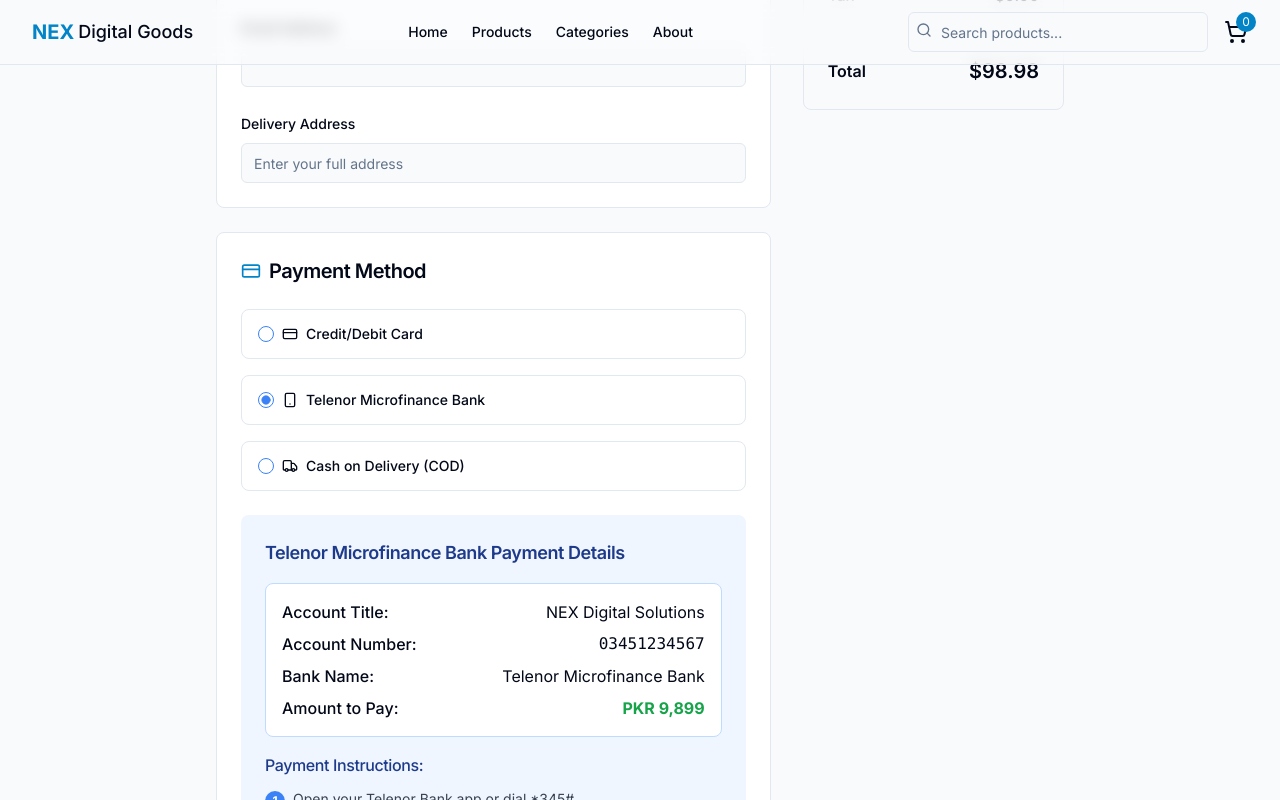
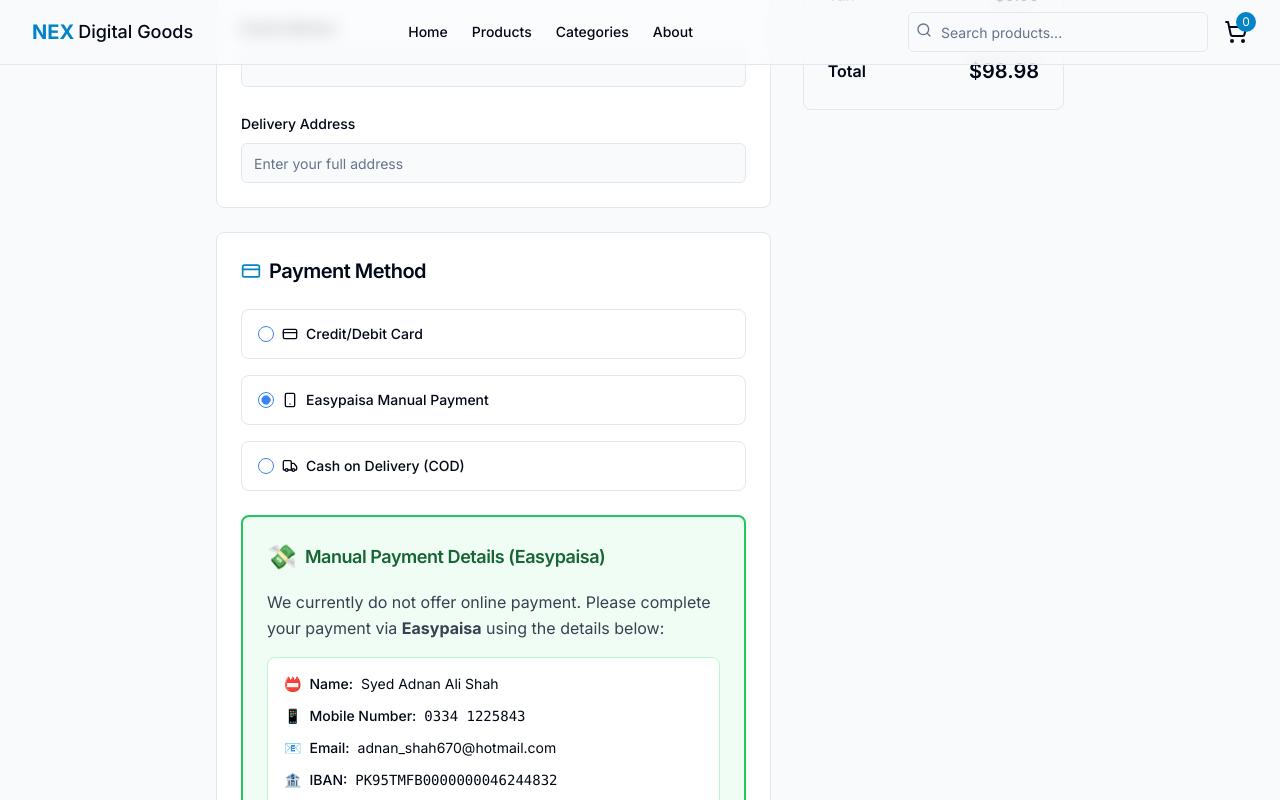
Before and after one commit to Adnanwebguy1996/nex-goods-emporium, a React (Vite) app: page /checkout in a window 1280 px wide. Both pictures are taken after a click on the radio button 266 px from the left and 837 px from the top of the page. Shown: the part 437-1237 px from the top of the page. Built offline with nearby package versions, Linux system fonts and the light colour scheme.

Commit message:
Fix: Incorrect payment instructions
Updated the Telenor Microfinance payment instructions with the correct Easypaisa details.

```diff
--- a/src/pages/Checkout.tsx
+++ b/src/pages/Checkout.tsx
@@ -1,4 +1,3 @@
-
 import { useState } from 'react';
 import { Link } from "react-router-dom";
 import Navbar from "@/components/Navbar";
@@ -110,10 +109,10 @@ const Checkout = () => {
                       </div>
 
                       <div className="flex items-center space-x-2 border p-4 rounded-lg">
-                        <RadioGroupItem value="telenor" id="payment-telenor" />
-                        <Label htmlFor="payment-telenor" className="flex items-center gap-2 cursor-pointer">
+                        <RadioGroupItem value="easypaisa" id="payment-easypaisa" />
+                        <Label htmlFor="payment-easypaisa" className="flex items-center gap-2 cursor-pointer">
                           <Smartphone className="h-4 w-4" />
-                          <span>Telenor Microfinance Bank</span>
+                          <span>Easypaisa Manual Payment</span>
                         </Label>
                       </div>
 
@@ -150,66 +149,54 @@ const Checkout = () => {
                       </div>
                     )}
 
-                    {paymentMethod === "telenor" && (
-                      <div className="bg-blue-50 p-6 rounded-lg space-y-4">
-                        <h3 className="font-semibold text-lg text-blue-900">Telenor Microfinance Bank Payment Details</h3>
+                    {paymentMethod === "easypaisa" && (
+                      <div className="border-2 border-green-500 bg-green-50 p-6 rounded-lg space-y-4">
+                        <div className="flex items-center gap-2">
+                          <span className="text-2xl">💸</span>
+                          <h3 className="font-semibold text-lg text-green-800">Manual Payment Details (Easypaisa)</h3>
+                        </div>
 
-                        <div className="bg-white p-4 rounded-lg border border-blue-200">
-                          <div className="space-y-2">
-                            <div className="flex justify-between">
-                              <span className="font-medium">Account Title:</span>
-                              <span className="text-right">NEX Digital Solutions</span>
+                        <p className="text-gray-700 leading-relaxed">
+                          We currently do not offer online payment. Please complete your payment via <strong>Easypaisa</strong> using the details below:
+                        </p>
+
+                        <div className="bg-white p-4 rounded-lg border border-green-200 space-y-3">
+                          <div className="grid grid-cols-1 gap-3 text-sm">
+                            <div className="flex items-center gap-2">
+                              <span>📛</span>
+                              <span className="font-medium">Name:</span>
+                              <span>Syed Adnan Ali Shah</span>
                             </div>
-                            <div className="flex justify-between">
-                              <span className="font-medium">Account Number:</span>
-                              <span className="text-right font-mono">03451234567</span>
+                            <div className="flex items-center gap-2">
+                              <span>📱</span>
+                              <span className="font-medium">Mobile Number:</span>
+                              <span className="font-mono">0334 1225843</span>
                             </div>
-                            <div className="flex justify-between">
-                              <span className="font-medium">Bank Name:</span>
-                              <span className="text-right">Telenor Microfinance Bank</span>
+                            <div className="flex items-center gap-2">
+                              <span>📧</span>
+                              <span className="font-medium">Email:</span>
+                              <span>adnan_shah670@hotmail.com</span>
                             </div>
-                            <div className="flex justify-between">
+                            <div className="flex items-center gap-2">
+                              <span>🏦</span>
+                              <span className="font-medium">IBAN:</span>
+                              <span className="font-mono">PK95TMFB0000000046244832</span>
+                            </div>
+                            <div className="flex items-center gap-2">
                               <span className="font-medium">Amount to Pay:</span>
-                              <span className="text-right font-bold text-green-600">PKR 9,899</span>
+                              <span className="font-bold text-green-600">PKR 9,899</span>
                             </div>
                           </div>
                         </div>
 
-                        <div className="space-y-3">
-                          <h4 className="font-medium text-blue-900">Payment Instructions:</h4>
-                          <div className="space-y-2 text-sm text-gray-700">
-                            <div className="flex items-start gap-2">
-                              <span className="bg-blue-500 text-white rounded-full w-5 h-5 flex items-center justify-center text-xs font-bold mt-0.5">1</span>
-                              <span>Open your Telenor Bank app or dial *345#</span>
-                            </div>
-                            <div className="flex items-start gap-2">
-                              <span className="bg-blue-500 text-white rounded-full w-5 h-5 flex items-center justify-center text-xs font-bold mt-0.5">2</span>
-                              <span>Select "Send Money" or "Transfer Funds"</span>
-                            </div>
-                            <div className="flex items-start gap-2">
-                              <span className="bg-blue-500 text-white rounded-full w-5 h-5 flex items-center justify-center text-xs font-bold mt-0.5">3</span>
-                              <span>Enter the account number: <strong>03451234567</strong></span>
-                            </div>
-                            <div className="flex items-start gap-2">
-                              <span className="bg-blue-500 text-white rounded-full w-5 h-5 flex items-center justify-center text-xs font-bold mt-0.5">4</span>
-                              <span>Enter amount: <strong>PKR 9,899</strong></span>
-                            </div>
-                            <div className="flex items-start gap-2">
-                              <span className="bg-blue-500 text-white rounded-full w-5 h-5 flex items-center justify-center text-xs font-bold mt-0.5">5</span>
-                              <span>Add reference: <strong>Order #NEX-12345</strong></span>
-                            </div>
-                            <div className="flex items-start gap-2">
-                              <span className="bg-blue-500 text-white rounded-full w-5 h-5 flex items-center justify-center text-xs font-bold mt-0.5">6</span>
-                              <span>Complete the transaction and save the receipt</span>
-                            </div>
-                          </div>
-                        </div>
+                        <p className="text-gray-700 leading-relaxed">
+                          After making the payment, kindly share a screenshot of the transaction or mention the <strong>Order ID</strong> when contacting our support.
+                        </p>
 
-                        <div className="bg-amber-50 border border-amber-200 p-3 rounded-lg">
-                          <p className="text-sm text-amber-800">
-                            <strong>Important:</strong> After completing the payment, please email your transaction receipt to
-                            <strong> payments@nexdigital.com</strong> or WhatsApp us at <strong>+92-300-1234567</strong>
-                            with your order number for quick verification.
+                        <div className="bg-orange-50 border border-orange-200 p-3 rounded-lg">
+                          <p className="text-sm text-orange-800 font-medium flex items-center gap-2">
+                            <span>⚠️</span>
+                            Orders will only be processed after payment is confirmed.
                           </p>
                         </div>
 
@@ -218,7 +205,7 @@ const Checkout = () => {
                           <Input
                             id="transactionId"
                             placeholder="Enter transaction ID from receipt"
-                            required={paymentMethod === "telenor"}
+                            required={paymentMethod === "easypaisa"}
                           />
                           <p className="text-xs text-gray-600">You can update this after making the payment</p>
                         </div>
@@ -238,7 +225,7 @@ const Checkout = () => {
                     type="submit"
                     className="w-full bg-nex-600 hover:bg-nex-700 text-lg"
                   >
-                    {paymentMethod === "telenor" ? "Confirm Order (Pay via Telenor Bank)" : "Complete Purchase"}
+                    {paymentMethod === "easypaisa" ? "Confirm Order (Pay via Easypaisa)" : "Complete Purchase"}
                   </Button>
                 </form>
               </div>
@@ -300,7 +287,7 @@ const Checkout = () => {
                     <span className="font-medium">Payment Method:</span>
                     <span>
                       {paymentMethod === "cod" ? "Cash on Delivery" :
-                       paymentMethod === "telenor" ? "Telenor Microfinance Bank" : "Credit Card"}
+                       paymentMethod === "easypaisa" ? "Easypaisa Manual Payment" : "Credit Card"}
                     </span>
                   </div>
                   <div className="flex justify-between">
@@ -313,8 +300,8 @@ const Checkout = () => {
               <p className="mb-6">
                 {paymentMethod === "cod"
                   ? "You will receive an email confirmation shortly with your order details. Please have the exact payment amount ready at delivery."
-                  : paymentMethod === "telenor"
-                  ? "Your order is confirmed! Please complete the payment using the Telenor Bank details provided and send us the transaction receipt for quick processing."
+                  : paymentMethod === "easypaisa"
+                  ? "Your order is confirmed! Please complete the payment using the Easypaisa details provided and send us the transaction screenshot or Order ID for quick processing."
                   : "You will receive an email confirmation shortly with your order details and download instructions."
                 }
               </p>
```
